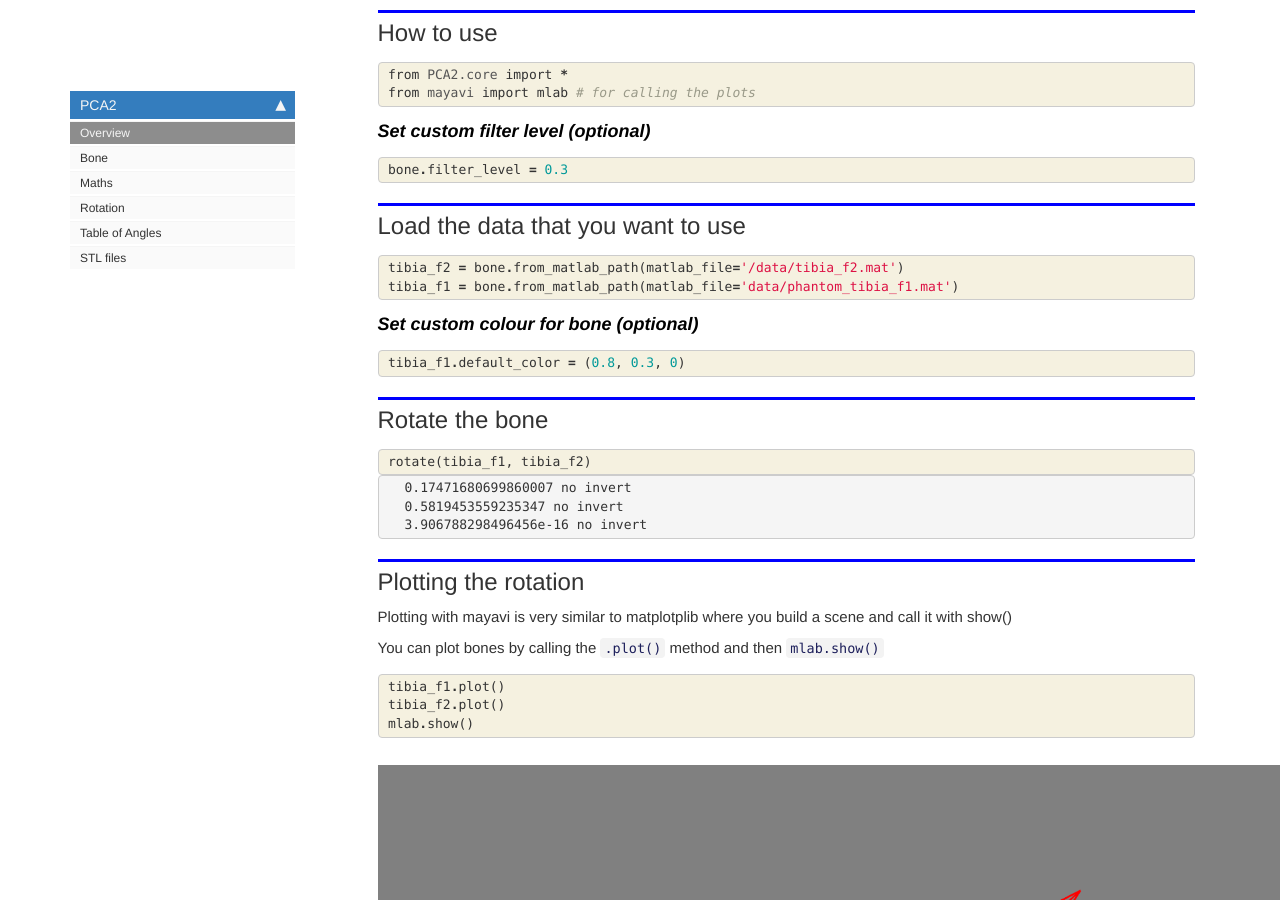
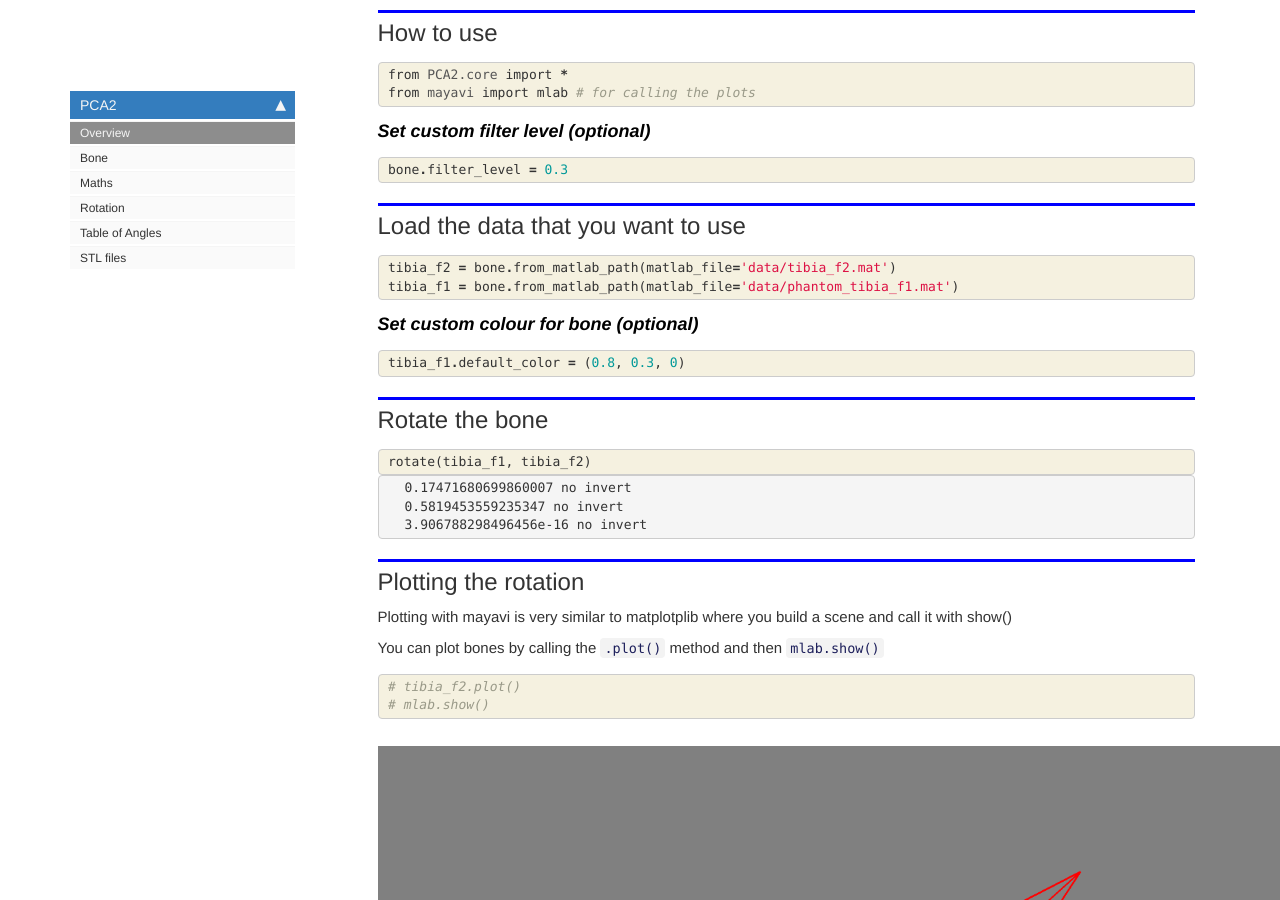
Before and after one commit to lukemshepherd/PCA2, a Jekyll site: the page built from docs/index.html, in a window 1280 px wide and 900 px high, scrolled down 943 px. Built offline with Jekyll 4.4.1, drawn with Linux system fonts in a browser that asks for light colours; nearby versions of some CDN libraries; comment, search, counter and statistics services are not loaded.

Commit message:
fix file path in index

```diff
--- a/docs/index.html
+++ b/docs/index.html
@@ -137,7 +137,7 @@
 
 <div class="inner_cell">
     <div class="input_area">
-<div class=" highlight hl-ipython3"><pre><span></span><span class="n">tibia_f2</span> <span class="o">=</span> <span class="n">bone</span><span class="o">.</span><span class="n">from_matlab_path</span><span class="p">(</span><span class="n">matlab_file</span><span class="o">=</span><span class="s1">&#39;/data/tibia_f2.mat&#39;</span><span class="p">)</span>
+<div class=" highlight hl-ipython3"><pre><span></span><span class="n">tibia_f2</span> <span class="o">=</span> <span class="n">bone</span><span class="o">.</span><span class="n">from_matlab_path</span><span class="p">(</span><span class="n">matlab_file</span><span class="o">=</span><span class="s1">&#39;data/tibia_f2.mat&#39;</span><span class="p">)</span>
 <span class="n">tibia_f1</span> <span class="o">=</span> <span class="n">bone</span><span class="o">.</span><span class="n">from_matlab_path</span><span class="p">(</span><span class="n">matlab_file</span><span class="o">=</span><span class="s1">&#39;data/phantom_tibia_f1.mat&#39;</span><span class="p">)</span>
 </pre></div>
 
@@ -231,9 +231,8 @@
 
 <div class="inner_cell">
     <div class="input_area">
-<div class=" highlight hl-ipython3"><pre><span></span><span class="n">tibia_f1</span><span class="o">.</span><span class="n">plot</span><span class="p">()</span>
-<span class="n">tibia_f2</span><span class="o">.</span><span class="n">plot</span><span class="p">()</span>
-<span class="n">mlab</span><span class="o">.</span><span class="n">show</span><span class="p">()</span>
+<div class=" highlight hl-ipython3"><pre><span></span><span class="c1"># tibia_f2.plot()</span>
+<span class="c1"># mlab.show()</span>
 </pre></div>
 
     </div>
```
Also changed, not shown: README.md, 1 other file.
